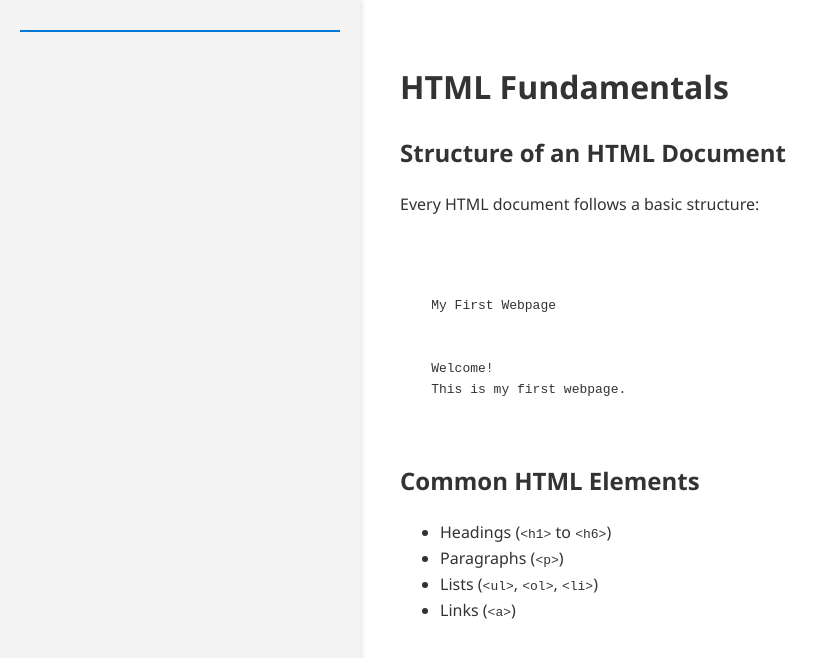
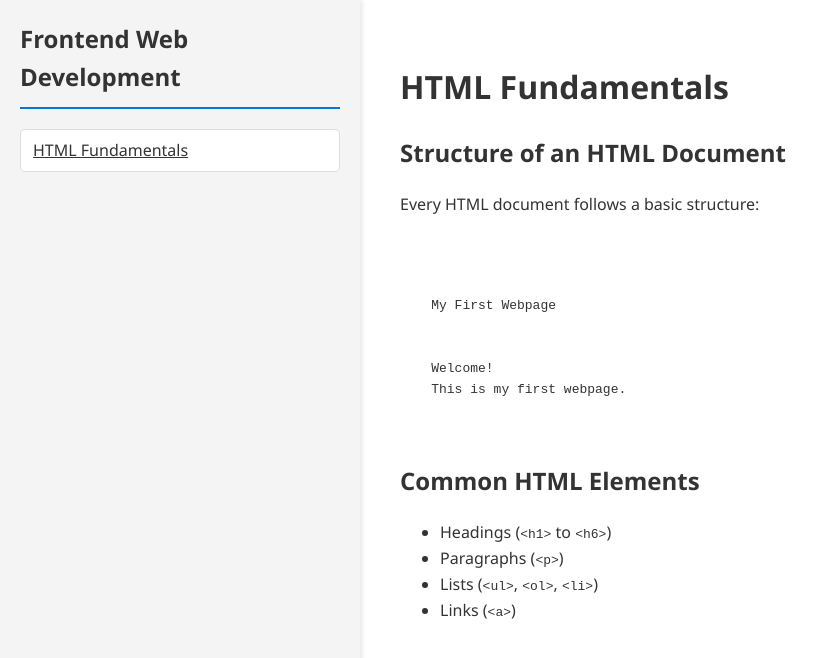
Before and after one commit to tayheau/tayheau.github.io, a Jekyll site: the page built from _notes/web-dev/chapter1.md, in a window 1280 px wide. Shown: the top 658 px of the page, without its empty margins (0-829 px from the left). Built offline with Jekyll 4.4.1, drawn with Linux system fonts in a browser that asks for light colours.

Commit message:
Update chapter1.md

```diff
--- a/_notes/web-dev/chapter1.md
+++ b/_notes/web-dev/chapter1.md
@@ -1,6 +1,9 @@
 ---
 layout: book
 title: "HTML Fundamentals"
+book: "web-dev"
+type: "chapter"
+order: 1
 ---
 
 # HTML Fundamentals
```
